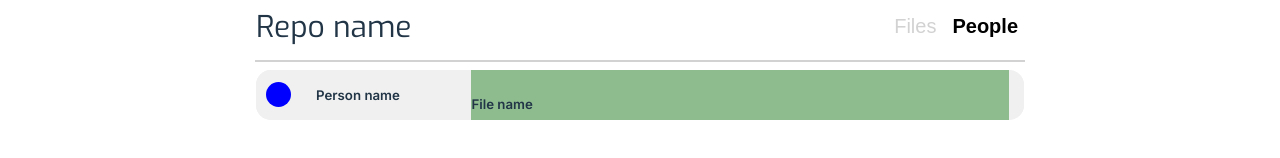
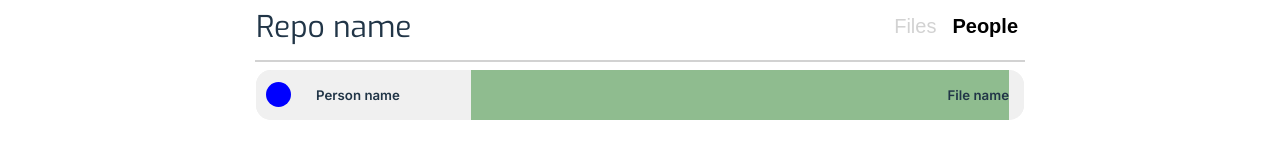
Before and after one commit to andrescm1998/ClueDev-Client, a React (Vite) app: page /map in a window 1280 px wide. Both pictures are taken after a click on the button "People". Shown: the part 190-348 px from the top of the page. Built offline with nearby package versions, Linux system fonts and the light colour scheme; a web font is replaced by a local one.

Commit message:
centered line

```diff
--- a/src/Components/People/index.css
+++ b/src/Components/People/index.css
@@ -25,5 +25,6 @@
     margin: 0 15px;
     width: 70%;
     height: 100%;
-    /* padding: 0; */
+    align-items: flex-end;
+    justify-content: center;
 }
```
